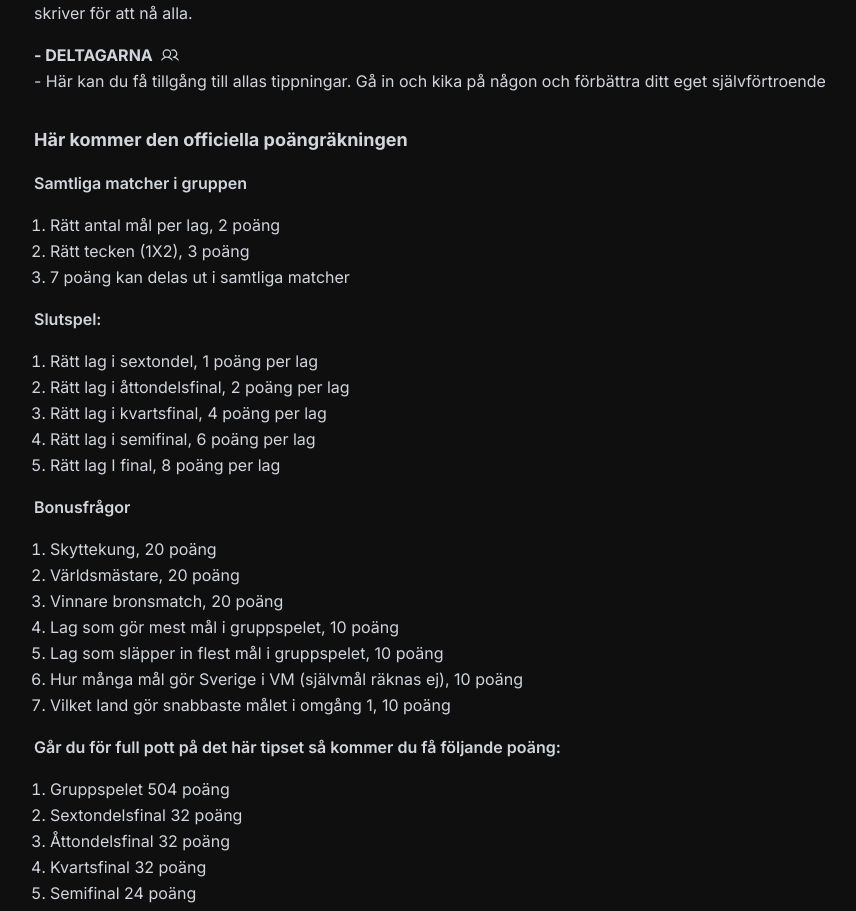
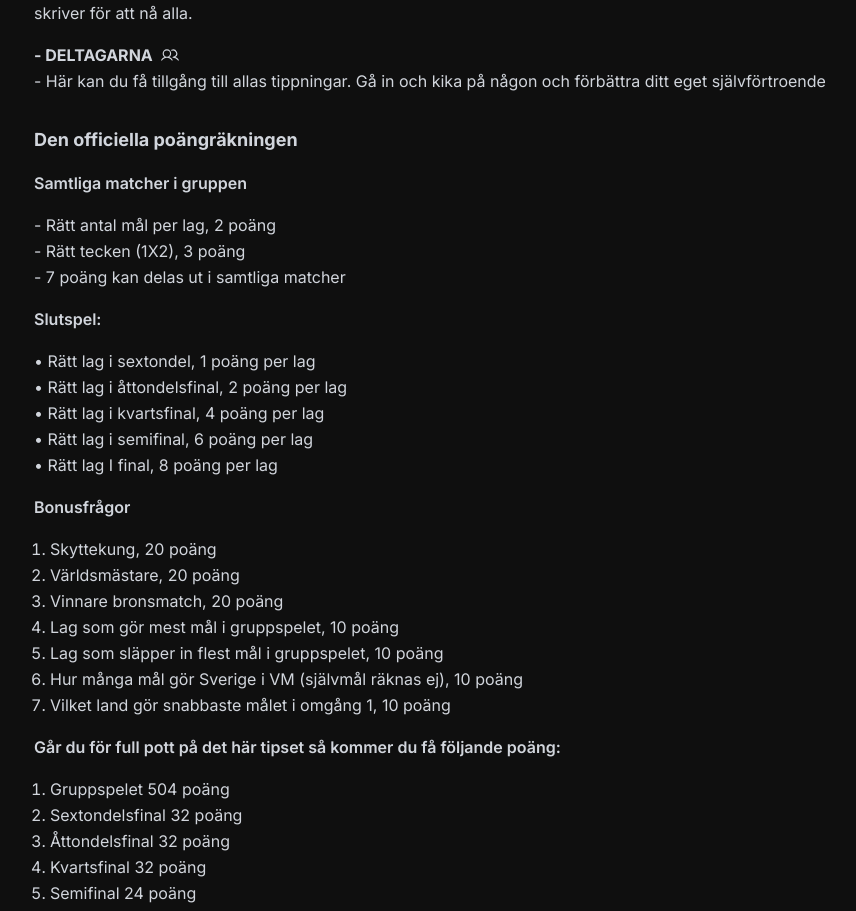
Before and after one commit to ViktorGustafssn/vmTips, a React (Vite) app: page / in a window 1280 px wide. Shown: the part 840-1751 px from the top of the page, without its empty margins (6-862 px from the left). Built offline with nearby package versions, Linux system fonts and the light colour scheme; no server answers.

Commit message:
test styling

```diff
--- a/src/Home.jsx
+++ b/src/Home.jsx
@@ -135,22 +135,22 @@ function Home() {
         </div>
         <div className="flex flex-col items-start px-10 text-gray-300 leading-relaxed">
           <p className="text-lg mb-4 font-bold">
-            Här kommer den officiella poängräkningen
+            Den officiella poängräkningen
           </p>
           <p className="mb-4 font-semibold">Samtliga matcher i gruppen</p>
-          <ol className="list-decimal pl-4 ">
-            <li>Rätt antal mål per lag, 2 poäng</li>
-            <li>Rätt tecken (1X2), 3 poäng</li>
-            <li>7 poäng kan delas ut i samtliga matcher</li>
+          <ol>
+            <li>- Rätt antal mål per lag, 2 poäng</li>
+            <li>- Rätt tecken (1X2), 3 poäng</li>
+            <li>- 7 poäng kan delas ut i samtliga matcher</li>
           </ol>
 
           <p className="my-4 font-semibold">Slutspel:</p>
-          <ol className="list-decimal pl-4">
-            <li>Rätt lag i sextondel, 1 poäng per lag</li>
-            <li>Rätt lag i åttondelsfinal, 2 poäng per lag</li>
-            <li>Rätt lag i kvartsfinal, 4 poäng per lag</li>
-            <li>Rätt lag i semifinal, 6 poäng per lag</li>
-            <li>Rätt lag I final, 8 poäng per lag </li>
+          <ol className="">
+            <li>• Rätt lag i sextondel, 1 poäng per lag</li>
+            <li>• Rätt lag i åttondelsfinal, 2 poäng per lag</li>
+            <li>• Rätt lag i kvartsfinal, 4 poäng per lag</li>
+            <li>• Rätt lag i semifinal, 6 poäng per lag</li>
+            <li>• Rätt lag I final, 8 poäng per lag </li>
           </ol>
 
           <p className="my-4 font-semibold">Bonusfrågor</p>
```
